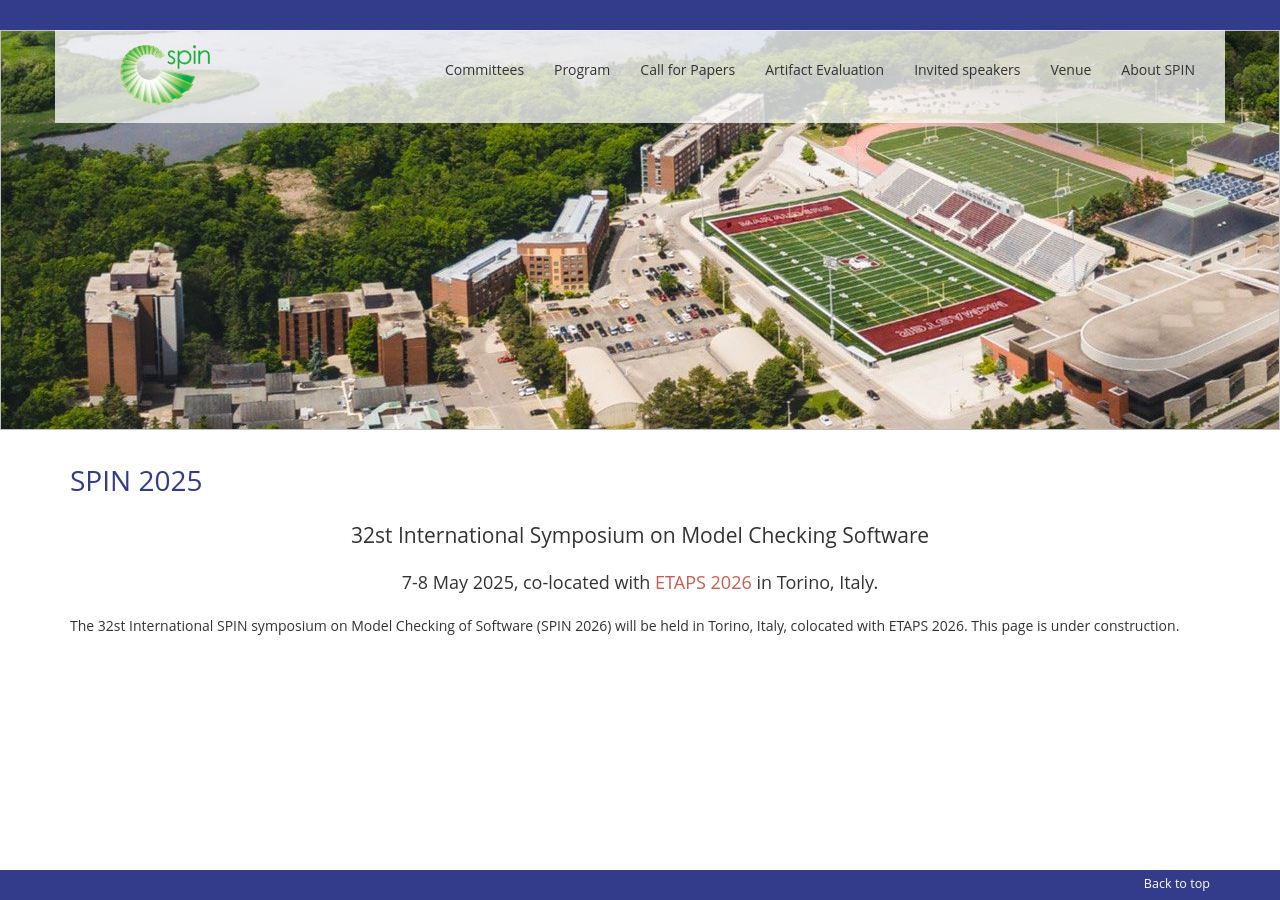
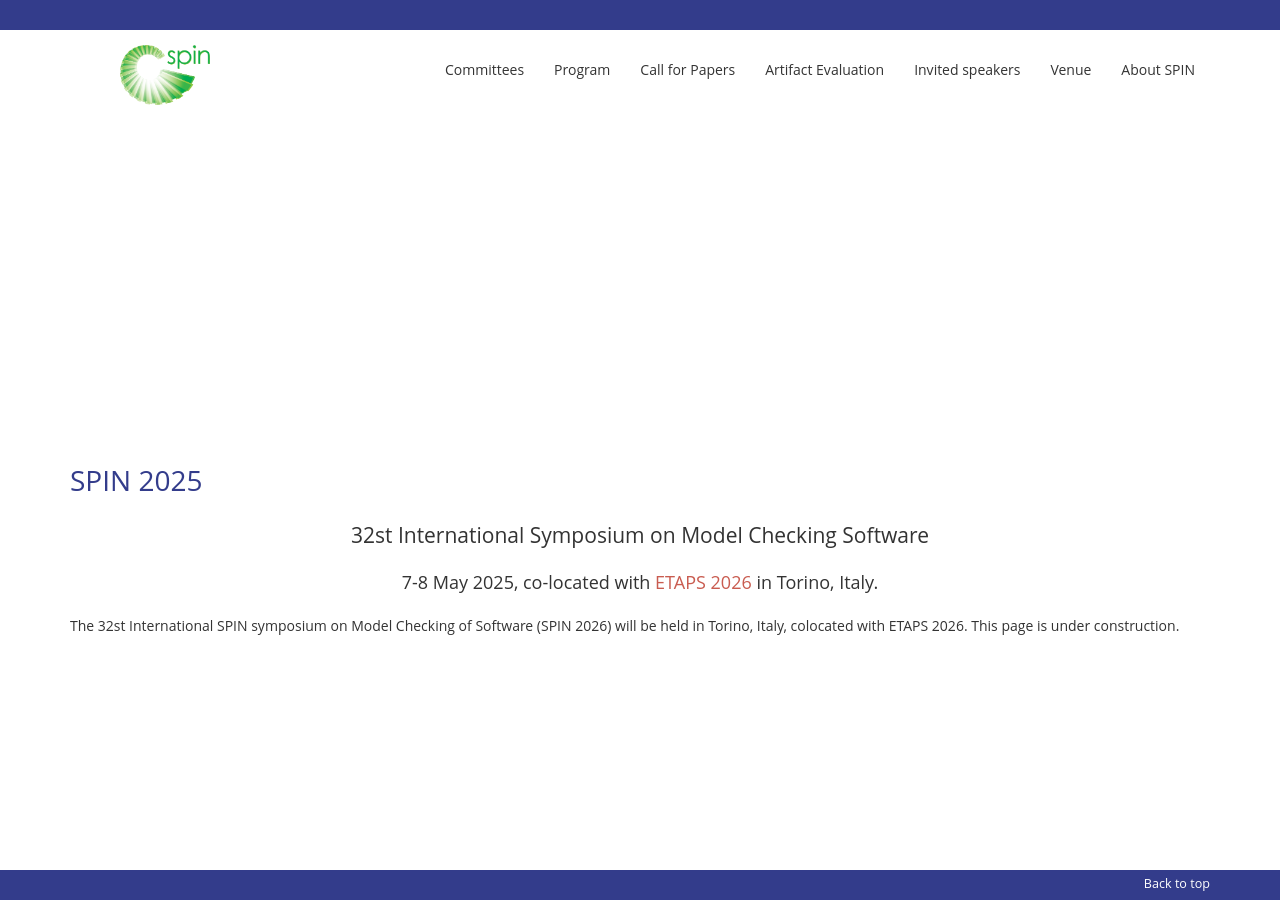
Before and after one commit to SPIN-web/SPIN2026, a Jekyll site: the page built from _pages/index.md, in a window 1280 px wide. Built offline with Jekyll 4.4.1, drawn with Linux system fonts in a browser that asks for light colours; nearby versions of some CDN libraries; our own code applies the rules of GitHub Pages for plain Markdown files.

Commit message:
Comment out the venue image in the carousel section of home.html

```diff
--- a/_layouts/home.html
+++ b/_layouts/home.html
@@ -68,7 +68,7 @@
         </div>
 
         <div class="carousel">
-          <img style="background: url({{ "assets/images/venue.jpg" | relative_url }})" />
+          <!-- <img style="background: url({{ "assets/images/banner.jpg" | relative_url }})" /> -->
         </div>
       </header>
 
```
